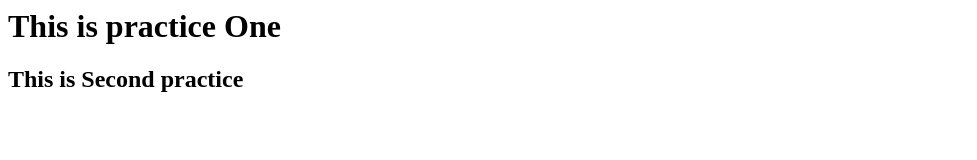
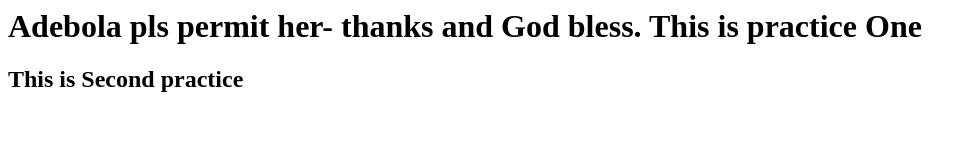
Before and after one commit to Oluwatobiloba-Oludare/Ezekiel-AA, a plain HTML site: page index.html in a window 1280 px wide. Shown: the whole page, without its empty margins (0-977 px from the left). Drawn offline with Linux system fonts and the light colour scheme.

Commit message:
additional adebola

```diff
--- a/index.html
+++ b/index.html
@@ -1,2 +1,2 @@
-<h1> This is practice One </h>
+<h1> Adebola pls permit her- thanks and God bless.  This is practice One </h>
 	<h2> This is Second practice </h>
```
